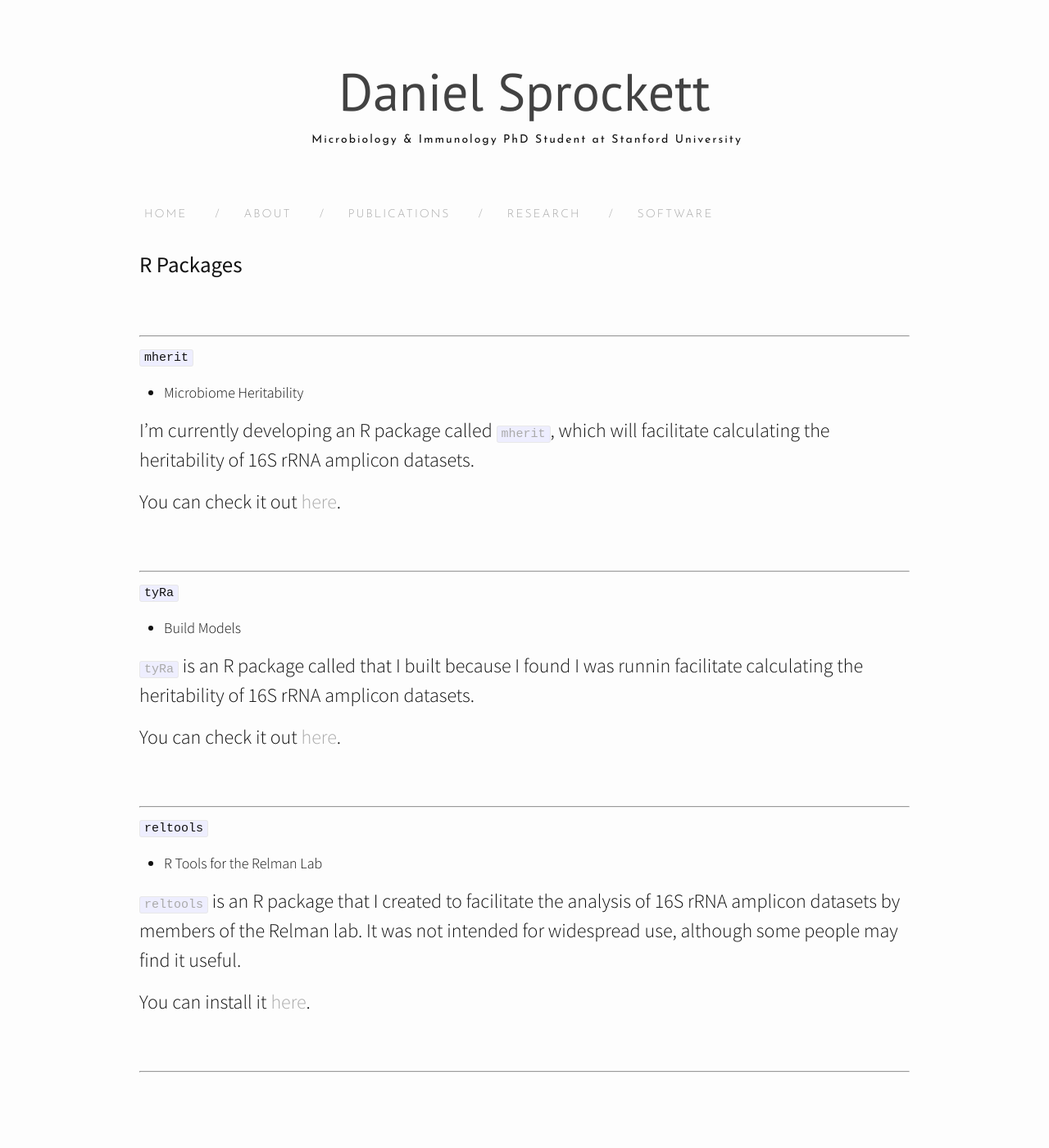
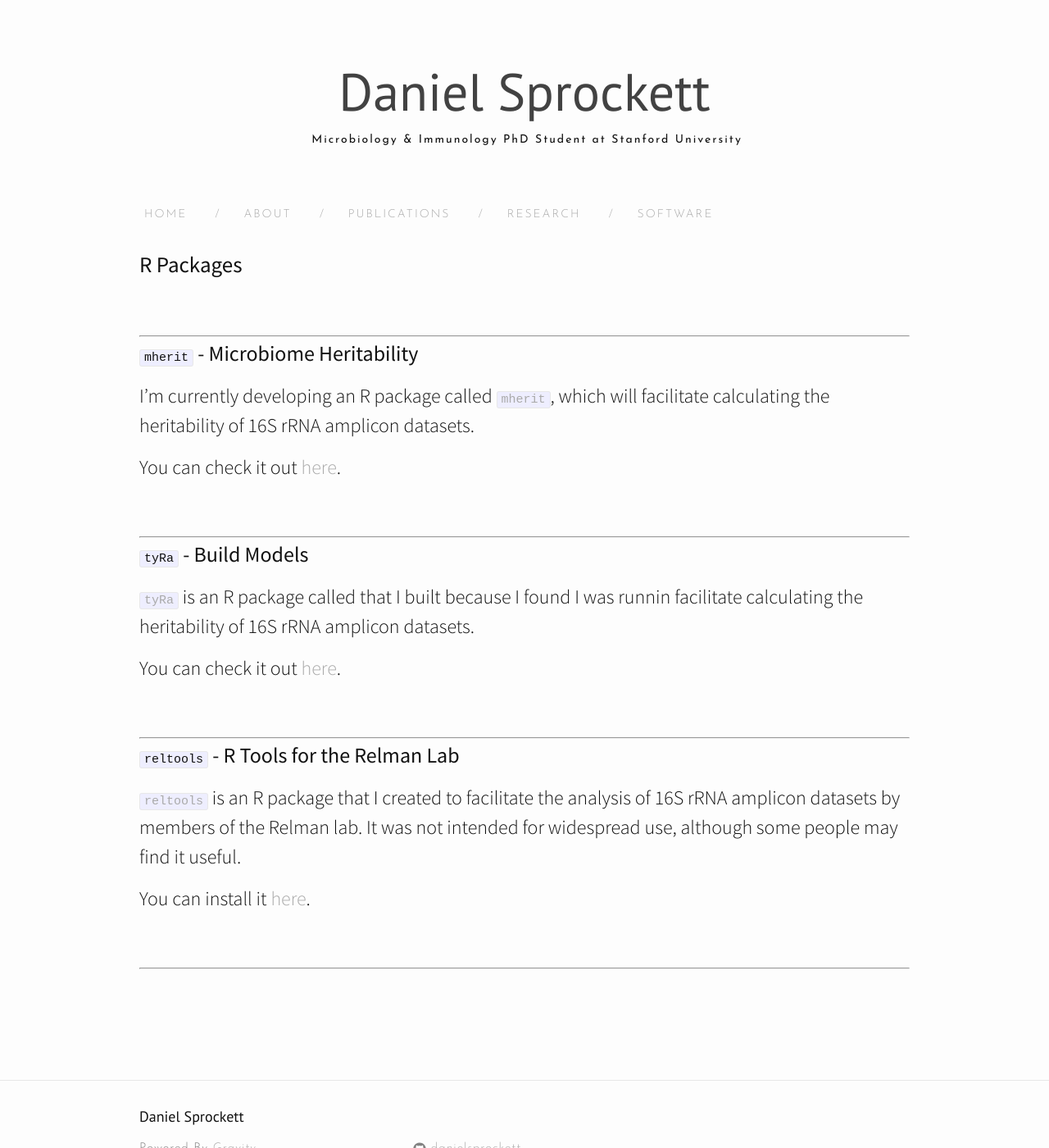
Before and after one commit to DanielSprockett/danielsprockett.github.io, a Jekyll site: the page built from software.md, in a window 1280 px wide and 1400 px high. Shown: the whole window at 82% size. Built offline with Jekyll 4.4.1, drawn with Linux system fonts in a browser that asks for light colours; nearby versions of some CDN libraries.

```diff
--- a/software.md
+++ b/software.md
@@ -11,7 +11,7 @@ permalink: /software/
 
 ***
 
-<h3><code>mherit</code></h3> - Microbiome Heritability
+<h3><code>mherit</code> - Microbiome Heritability</h3>
 
 I'm currently developing an R package called [<code>mherit</code>](https://danielsprockett.github.io/mherit/), which will facilitate calculating the heritability of 16S rRNA amplicon datasets.
 
@@ -21,7 +21,7 @@ You can check it out [here](https://danielsprockett.github.io/mherit/).
 
 ***
 
-<h3><code>tyRa</code></h3> - Build Models
+<h3><code>tyRa</code> - Build Models</h3>
 
 [<code>tyRa</code>](https://github.com/DanielSprockett/tyRa) is an R package called that I built because I found I was runnin facilitate calculating the heritability of 16S rRNA amplicon datasets.
 
@@ -32,7 +32,7 @@ You can check it out [here](https://danielsprockett.github.io/tyRa/).
 
 ***
 
-<h3><code>reltools</code></h3> - R Tools for the Relman Lab
+<h3><code>reltools</code> - R Tools for the Relman Lab</h3>
 
 [<code>reltools</code>](https://github.com/DanielSprockett/reltools) is an R package that I created to facilitate the analysis of 16S rRNA amplicon datasets by members of the Relman lab. It was not intended for widespread use, although some people may find it useful.
 
```
